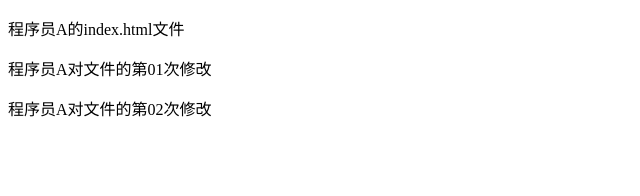
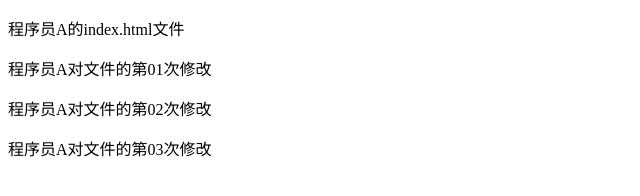
Before and after one commit to cholapto/git-demo, a plain HTML site: page index.html in a window 1280 px wide. Shown: the whole page, without its empty margins (0-640 px from the left). Drawn offline with Linux system fonts and the light colour scheme.

Commit message:
程序员A的第四次提交

```diff
--- a/index.html
+++ b/index.html
@@ -11,6 +11,7 @@
     <p>程序员A的index.html文件</p>
     <p>程序员A对文件的第01次修改</p>
     <p>程序员A对文件的第02次修改</p>
+    <p>程序员A对文件的第03次修改</p>
 </body>
 
 </html>
```
